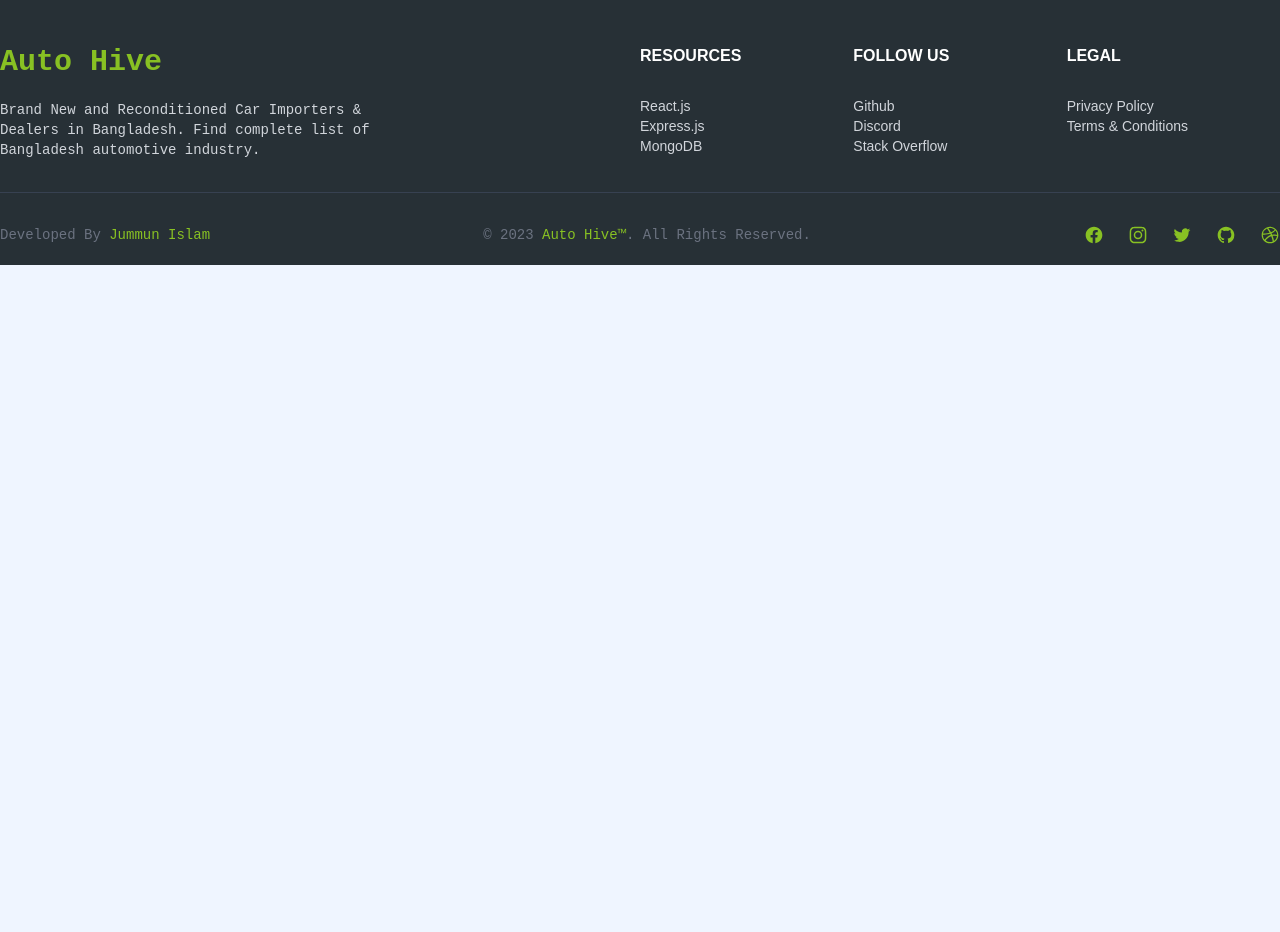
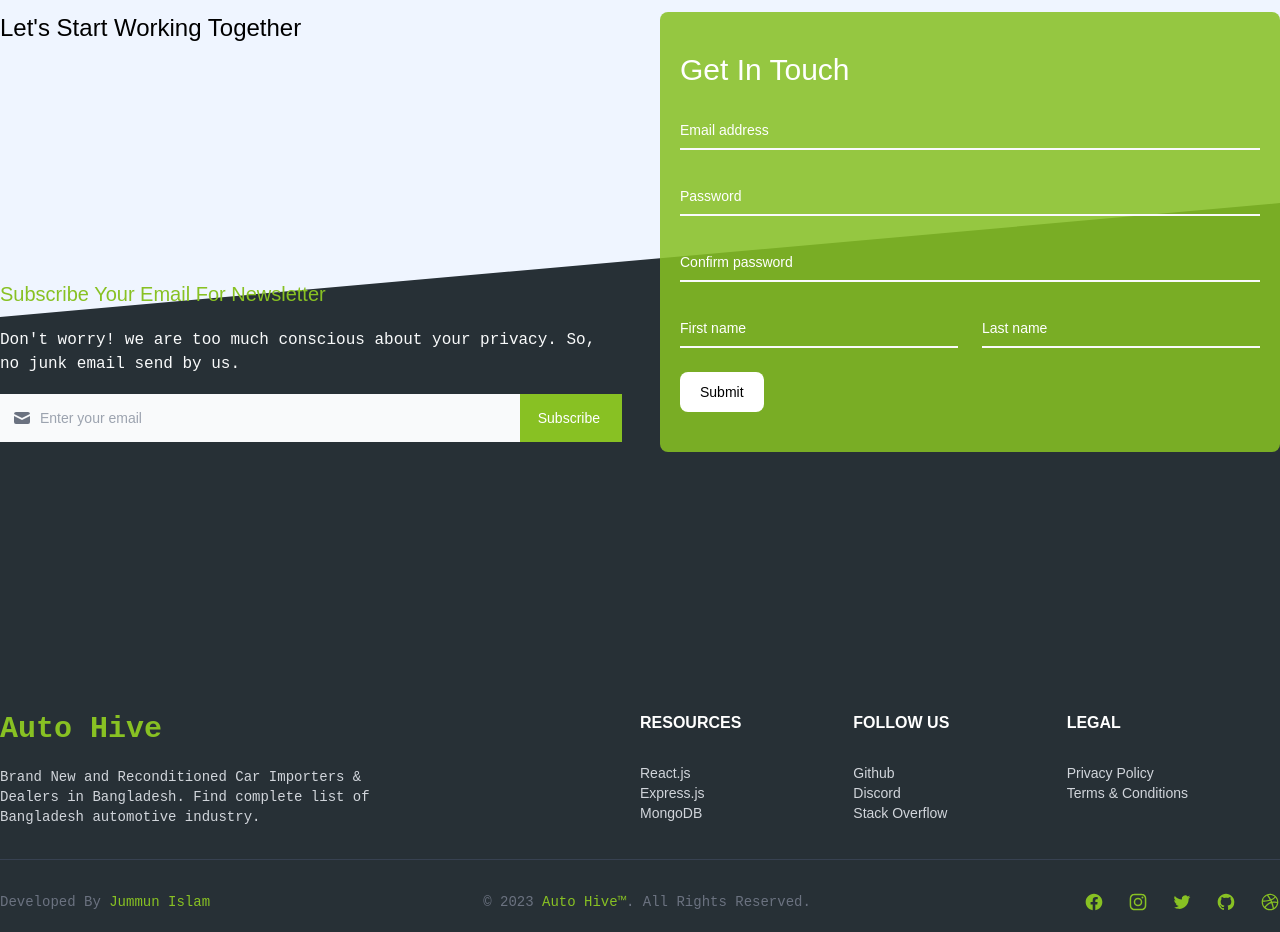
Before and after one commit to jummun513/PH-L1-M70-Assignment_11-FrontEnd, a React (Create React App) app: page / in a window 1280 px wide. Shown: the part 1920-2852 px from the top of the page. Before the commit the page ends 2185 px from the top, so only its background shows below. Built offline with nearby package versions, Linux system fonts and the light colour scheme; no server answers.

Commit message:
subcribe component

```diff
--- a/src/components/pages/Home/Home.js
+++ b/src/components/pages/Home/Home.js
@@ -5,6 +5,7 @@
 import Listing from './Listing/Listing';
 import Loading from '../../shared/Loading/Loading';
 import Footer from '../../shared/Footer/Footer';
+import Subscribe from './Subscribe/Subscribe';
 
 
 const Home = () => {
@@ -14,6 +15,7 @@
             <Banner></Banner>
             <LogoSlider data={url.items}></LogoSlider>
             <Listing></Listing>
+            <Subscribe></Subscribe>
             <Footer></Footer>
         </div>
     );
--- a/src/components/pages/Home/Listing/Listing.js
+++ b/src/components/pages/Home/Listing/Listing.js
@@ -9,7 +9,7 @@
     const [isWished, setWished] = useState(false);
     const user = false;
     return (
-        <div className='mt-32 md:mt-48 lg:mt-60 xxl:max-w-screen-xxl xl:max-w-screen-xl lg:max-w-screen-lg md:max-w-screen-md sm:max-w-screen-sm xsm:max-w-screen-xsm mx-auto'>
+        <div className='mt-24 md:mt-36 lg:mt-48 xxl:max-w-screen-xxl xl:max-w-screen-xl lg:max-w-screen-lg md:max-w-screen-md sm:max-w-screen-sm xsm:max-w-screen-xsm mx-auto'>
             <h1 className='text-base sm:text-lg md:text-xl lg:text-2xl xxl:text-3xl text-center'>Featured Listing</h1>
             <div id='cart-container' className='gap-7 mt-7 md:mt-14'>
                 {
--- a/src/components/pages/Home/LogoSlider/LogoSlider.js
+++ b/src/components/pages/Home/LogoSlider/LogoSlider.js
@@ -6,7 +6,7 @@
     const shortData = data.slice(0, 8);
 
     return (
-        <div id='logo-slider' className='md:mt-20 lg:mt-60 px-2 xsm:px-0 xxl:max-w-screen-xxl xl:max-w-screen-xl lg:max-w-screen-lg md:max-w-screen-md sm:max-w-screen-sm xsm:max-w-screen-xsm mx-auto'>
+        <div id='logo-slider' className='md:mt-20 lg:mt-48 px-2 xsm:px-0 xxl:max-w-screen-xxl xl:max-w-screen-xl lg:max-w-screen-lg md:max-w-screen-md sm:max-w-screen-sm xsm:max-w-screen-xsm mx-auto'>
             <div className='flex justify-between items-center'>
                 <div className='w-8/12'>
                     <h1 className='text-base sm:text-lg md:text-xl lg:text-2xl xxl:text-3xl md:pb-5'>
--- /dev/null
+++ b/src/components/pages/Home/Subscribe/Subscribe.css
@@ -0,0 +1,5 @@
+#subscribe {
+    position: absolute;
+    z-index: 10;
+    width: 100%;
+}
--- /dev/null
+++ b/src/components/pages/Home/Subscribe/Subscribe.js
@@ -0,0 +1,66 @@
+import React from 'react';
+import './Subscribe.css';
+
+const Subscribe = () => {
+    return (
+        <div className='relative top-10 mt-60'>
+            <div id='subscribe'>
+                <div className='mx-auto xxl:max-w-screen-xxl xl:max-w-screen-xl lg:max-w-screen-lg md:max-w-screen-md sm:max-w-screen-sm xsm:max-w-screen-xsm'>
+                    <div className='md:flex justify-between h-full'>
+                        <div className='md:w-1/2 flex flex-col justify-between pr-5'>
+                            <h1 className='md:w-1/2 text-base sm:text-lg md:text-xl lg:text-2xl xxl:text-3xl md:pb-5'>Let's Start Working Together</h1>
+                            <div className=''>
+                                <h3 className='text-[#88c123] text-sm sm:text-base md:text-lg lg:text-xl'>Subscribe Your Email For Newsletter</h3>
+                                <p className='text-sm md:text-base text-gray-50 my-5'>Don't worry! we are too much conscious about your privacy. So, no junk email send by us.</p>
+                                <div class="items-center mx-auto mb-3 space-y-4 max-w-screen-auto sm:flex sm:space-y-0">
+                                    <div class="relative w-full">
+                                        <label for="email" class="hidden mb-2 text-sm font-medium text-gray-900">Email address</label>
+                                        <div class="flex absolute inset-y-0 left-0 items-center pl-3 pointer-events-none">
+                                            <svg class="w-5 h-5 text-gray-500" fill="currentColor" viewBox="0 0 20 20" xmlns="http://www.w3.org/2000/svg"><path d="M2.003 5.884L10 9.882l7.997-3.998A2 2 0 0016 4H4a2 2 0 00-1.997 1.884z"></path><path d="M18 8.118l-8 4-8-4V14a2 2 0 002 2h12a2 2 0 002-2V8.118z"></path></svg>
+                                        </div>
+                                        <input class="block p-3 pl-10 w-full text-sm text-gray-900 bg-gray-50 ring-2 ring-gray-50 focus:ring-[#88c123] focus:outline-none" placeholder="Enter your email" type="email" id="email" required="" />
+                                    </div>
+                                    <div>
+                                        <button type="submit" class="py-3 px-5 w-full text-sm font-medium text-center text-white bg-[#88c123] ring-2 ring-[#88c123] hover:bg-[#79ab23]">Subscribe</button>
+                                    </div>
+                                </div>
+                            </div>
+                        </div>
+                        <div className='md:w-1/2 ps-5'>
+                            <div className='bg-[#87c123dc] px-5 py-10 rounded-lg'>
+                                <h3 className='text-white text-3xl'>Get In Touch</h3>
+                                <form className='pt-5'>
+                                    <div class="relative z-0 w-full mb-6 group">
+                                        <input type="email" name="floating_email" id="floating_email" class="block py-2.5 px-0 w-full text-sm text-gray-900 bg-transparent border-0 border-b-2 border-gray-50 appearance-none focus:outline-none focus:ring-0 focus:border-gray-900 peer" placeholder=" " required />
+                                        <label for="floating_email" class="peer-focus:font-medium absolute text-sm text-white duration-300 transform -translate-y-6 scale-75 top-3 -z-10 origin-[0] peer-focus:left-0 peer-focus:text-gray-900 peer-placeholder-shown:scale-100 peer-placeholder-shown:translate-y-0 peer-focus:scale-75 peer-focus:-translate-y-6">Email address</label>
+                                    </div>
+                                    <div class="relative z-0 w-full mb-6 group">
+                                        <input type="password" name="floating_password" id="floating_password" class="block py-2.5 px-0 w-full text-sm text-gray-900 bg-transparent border-0 border-b-2 border-gray-50 appearance-none focus:outline-none focus:ring-0 focus:border-gray-900 peer" placeholder=" " required />
+                                        <label for="floating_password" class="peer-focus:font-medium absolute text-sm text-white duration-300 transform -translate-y-6 scale-75 top-3 -z-10 origin-[0] peer-focus:left-0 peer-focus:text-gray-900  peer-placeholder-shown:scale-100 peer-placeholder-shown:translate-y-0 peer-focus:scale-75 peer-focus:-translate-y-6">Password</label>
+                                    </div>
+                                    <div class="relative z-0 w-full mb-6 group">
+                                        <input type="password" name="repeat_password" id="floating_repeat_password" class="block py-2.5 px-0 w-full text-sm text-gray-900 bg-transparent border-0 border-b-2 border-gray-50 appearance-none focus:outline-none focus:ring-0 focus:border-gray-900 peer" placeholder=" " required />
+                                        <label for="floating_repeat_password" class="peer-focus:font-medium absolute text-sm text-white duration-300 transform -translate-y-6 scale-75 top-3 -z-10 origin-[0] peer-focus:left-0 peer-focus:text-gray-900  peer-placeholder-shown:scale-100 peer-placeholder-shown:translate-y-0 peer-focus:scale-75 peer-focus:-translate-y-6">Confirm password</label>
+                                    </div>
+                                    <div class="grid md:grid-cols-2 md:gap-6">
+                                        <div class="relative z-0 w-full mb-6 group">
+                                            <input type="text" name="floating_first_name" id="floating_first_name" class="block py-2.5 px-0 w-full text-sm text-gray-900 bg-transparent border-0 border-b-2 border-gray-50 appearance-none focus:outline-none focus:ring-0 focus:border-gray-900 peer" placeholder=" " required />
+                                            <label for="floating_first_name" class="peer-focus:font-medium absolute text-sm text-white duration-300 transform -translate-y-6 scale-75 top-3 -z-10 origin-[0] peer-focus:left-0 peer-focus:text-gray-900  peer-placeholder-shown:scale-100 peer-placeholder-shown:translate-y-0 peer-focus:scale-75 peer-focus:-translate-y-6">First name</label>
+                                        </div>
+                                        <div class="relative z-0 w-full mb-6 group">
+                                            <input type="text" name="floating_last_name" id="floating_last_name" class="block py-2.5 px-0 w-full text-sm text-gray-900 bg-transparent border-0 border-b-2 border-gray-50 appearance-none focus:outline-none focus:ring-0 focus:border-gray-900 peer" placeholder=" " required />
+                                            <label for="floating_last_name" class="peer-focus:font-medium absolute text-sm text-white duration-300 transform -translate-y-6 scale-75 top-3 -z-10 origin-[0] peer-focus:left-0 peer-focus:text-gray-900  peer-placeholder-shown:scale-100 peer-placeholder-shown:translate-y-0 peer-focus:scale-75 peer-focus:-translate-y-6">Last name</label>
+                                        </div>
+                                    </div>
+                                    <button type="submit" class="text-[#000] bg-white hover:bg-gray-100 focus:ring-4 focus:outline-none focus:ring-gray-100 font-medium rounded-lg text-sm w-full sm:w-auto px-5 py-2.5 text-center">Submit</button>
+                                </form>
+                            </div>
+                        </div>
+                    </div>
+                </div>
+            </div>
+        </div>
+    );
+};
+
+export default Subscribe;
--- a/src/components/shared/Footer/Footer.css
+++ b/src/components/shared/Footer/Footer.css
@@ -0,0 +1,21 @@
+#footer {
+    background-image: url('../../../images/bottom-banner.svg');
+    background-repeat: no-repeat;
+    background-size: cover;
+    background-position: center;
+    height: 100vh;
+}
+
+#footer .footer-container {
+    position: absolute;
+    left: 50%;
+    bottom: 2%;
+    transform: translate(-50%, 0);
+    width: 100%;
+}
+
+@media screen and (max-height: 850px) {
+    #footer {
+        height: 120vh;
+    }
+}
--- a/src/components/shared/Footer/Footer.js
+++ b/src/components/shared/Footer/Footer.js
@@ -1,22 +1,15 @@
 import React from 'react';
-import { Link, NavLink } from 'react-router-dom';
-import { BsSearch } from 'react-icons/bs';
+import { Link } from 'react-router-dom';
 import './Footer.css';
 
-const navigation = [
-    { name: 'Home', href: '/' },
-    { name: 'Destinations', href: '/destinations' },
-    { name: 'Blogs', href: '/blogs' },
-    { name: 'About', href: '/about' },
-]
 
 const Footer = () => {
-
     const currentYear = new Date().getFullYear();
 
     return (
-        <div className='bg-[#273036] mt-40'>
-            <footer className="pt-10 md:pt-14 pb-5 px-2 xsm:px-0 mx-auto xxl:max-w-screen-xxl xl:max-w-screen-xl lg:max-w-screen-lg md:max-w-screen-md sm:max-w-screen-sm xsm:max-w-screen-xsm">
+        <div id='footer' className='relative'>
+            <div className='footer-container'>
+                <footer className="px-2 xsm:px-0 mx-auto xxl:max-w-screen-xxl xl:max-w-screen-xl lg:max-w-screen-lg md:max-w-screen-md sm:max-w-screen-sm xsm:max-w-screen-xsm">
                     <div className="md:flex justify-between">
                         <div className="md:w-1/2">
                             <Link to="/" className="">
@@ -91,6 +84,7 @@
                     </div>
                 </footer>
             </div>
+        </div>
     );
 };
 
```
Also changed, not shown: src/images/bottom-banner.svg. Lines whose indentation alone changed are shown as unchanged.
